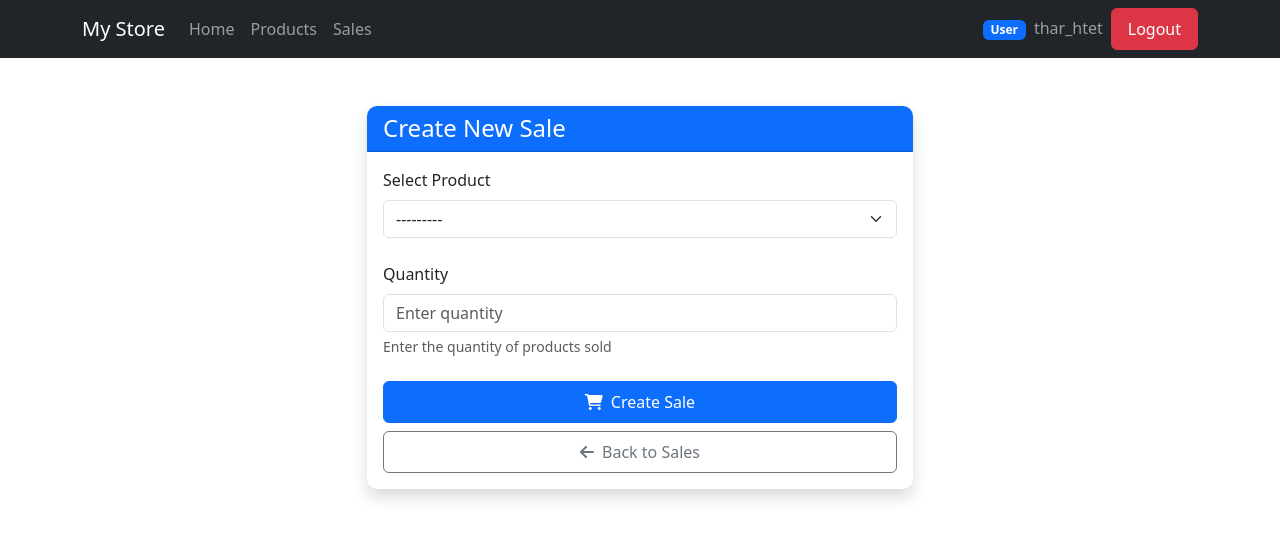
After one commit to TharHtet236401/django-groups, a Django app: page /add-sale/ in a window 1280 px wide. The commit adds this page. Shown: the top 539 px of the page. Run offline with Django 5.2, Linux system fonts and the light colour scheme; a user stored in the database is signed in; data comes from the database, SQL or seed files in the repository; both versions use the stored data as it was after the commit; some libraries are stand-ins or nearby versions.

Commit message:
Add sale management functionality with form validation and error handling. Introduce SaleForm for creating sales, update views and URLs for adding sales, and enhance sales template to display sold by information.

```diff
--- a/core/forms.py
+++ b/core/forms.py
@@ -3,7 +3,7 @@ from django.contrib.auth.models import User
 from django.contrib.auth import authenticate
 from django.core.validators import MinLengthValidator
 from django.contrib.auth.models import Group
-from .models import Product
+from .models import Product, Sale
 from .currency import CURRENCY_CHOICES
 
 ROLE_CHOICES = (
@@ -136,3 +136,39 @@ class ProductForm(forms.ModelForm):
         if commit:
             product.save()
         return product
+
+
+
+
+class SaleForm(forms.ModelForm):
+    product = forms.ModelChoiceField(
+        queryset=Product.objects.all(),
+        widget=forms.Select(attrs={
+            'class': 'form-select',
+            'placeholder': 'Select a product'
+        })
+    )
+    quantity = forms.IntegerField(
+        min_value=1,
+        widget=forms.NumberInput(attrs={
+            'class': 'form-control',
+            'placeholder': 'Enter quantity',
+            'min': '1'
+        })
+    )
+
+    class Meta:
+        model = Sale
+        fields = ['product', 'quantity']
+
+    def clean_product(self):
+        product = self.cleaned_data['product']
+        if product is None:
+            raise forms.ValidationError('Product is required.')
+        return product
+
+    def clean_quantity(self):
+        quantity = self.cleaned_data['quantity']
+        if quantity <= 0:
+            raise forms.ValidationError('Quantity must be greater than 0.')
+        return quantity
--- /dev/null
+++ b/core/templates/core/add_sale.html
@@ -0,0 +1,89 @@
+{% extends 'core/main.html' %}
+{% load widget_tweaks %}
+
+{% block content %}
+<div class="container py-5">
+    <div class="row justify-content-center">
+        <div class="col-md-8 col-lg-6">
+            <div class="card shadow">
+                <div class="card-header bg-primary text-white">
+                    <h2 class="h4 mb-0">Create New Sale</h2>
+                </div>
+                <div class="card-body">
+                    {% if messages %}
+                        <div class="messages mb-4">
+                            {% for message in messages %}
+                            <div class="alert alert-{{ message.tags }} alert-dismissible fade show" role="alert">
+                                {{ message }}
+                                <button type="button" class="btn-close" data-bs-dismiss="alert" aria-label="Close"></button>
+                            </div>
+                            {% endfor %}
+                        </div>
+                    {% endif %}
+
+                    <form method="post" class="needs-validation" novalidate>
+                        {% csrf_token %}
+                        <div class="mb-4">
+                            <label for="{{ form.product.id_for_label }}" class="form-label">Select Product</label>
+                            {% if form.product.errors %}
+                                {% render_field form.product class="form-select is-invalid" %}
+                                <div class="invalid-feedback">
+                                    {{ form.product.errors|join:", " }}
+                                </div>
+                            {% else %}
+                                {% render_field form.product class="form-select" %}
+                            {% endif %}
+                        </div>
+
+                        <div class="mb-4">
+                            <label for="{{ form.quantity.id_for_label }}" class="form-label">Quantity</label>
+                            {% if form.quantity.errors %}
+                                {% render_field form.quantity class="form-control is-invalid" %}
+                                <div class="invalid-feedback">
+                                    {{ form.quantity.errors|join:", " }}
+                                </div>
+                            {% else %}
+                                {% render_field form.quantity class="form-control" %}
+                            {% endif %}
+                            <div class="form-text">Enter the quantity of products sold</div>
+                        </div>
+
+                        <div class="d-grid gap-2">
+                            <button type="submit" class="btn btn-primary">
+                                <i class="fas fa-shopping-cart me-2"></i>Create Sale
+                            </button>
+                            <a href="{% url 'sales' %}" class="btn btn-outline-secondary">
+                                <i class="fas fa-arrow-left me-2"></i>Back to Sales
+                            </a>
+                        </div>
+                    </form>
+                </div>
+            </div>
+        </div>
+    </div>
+</div>
+
+<style>
+    .card {
+        border: none;
+        border-radius: 10px;
+    }
+    .card-header {
+        border-radius: 10px 10px 0 0 !important;
+    }
+    .form-control:focus, .form-select:focus {
+        border-color: #0d6efd;
+        box-shadow: 0 0 0 0.2rem rgba(13, 110, 253, 0.25);
+    }
+    .btn {
+        padding: 0.5rem 1rem;
+        font-weight: 500;
+    }
+    .alert {
+        border-radius: 8px;
+    }
+    .form-select {
+        cursor: pointer;
+    }
+</style>
+{% endblock %}
--- a/core/templates/core/sales.html
+++ b/core/templates/core/sales.html
@@ -23,7 +23,7 @@
 <div class="container mt-4">
     <div class="d-flex justify-content-between align-items-center mb-4">
         <h1 class="h2 text-primary">Sales Management</h1>
-        <a href="#" class="btn btn-primary">
+        <a href="{% url 'add_sale' %}" class="btn btn-primary">
             <i class="fas fa-plus"></i> Add New Sale
         </a>
     </div>
@@ -52,6 +52,7 @@
                         <tr>
                             <th class="ps-4">Product</th>
                             <th>Quantity</th>
+                            <th>Sold By</th>
                             <th class="text-end pe-4">Actions</th>
                         </tr>
                     </thead>
@@ -67,6 +68,9 @@
                             </td>
                             <td>
                                 <span class="badge bg-primary rounded-pill fs-6">{{ sale.quantity }}</span>
+                            </td>
+                            <td>
+                                <span class="badge bg-primary rounded-pill fs-6">{{ sale.sold_by.username }}</span>
                             </td>
                             <td class="text-end pe-4">
                                 <div class="btn-group">
--- a/core/urls.py
+++ b/core/urls.py
@@ -9,4 +9,5 @@ urlpatterns = [
     path('logout/', views.logout_view, name='logout'),
     path('register/', views.register_view, name='register'),
     path('add-product/', views.add_product_view, name='add_product'),
+    path('add-sale/', views.add_sale_view, name='add_sale'),
 ]
--- a/core/views.py
+++ b/core/views.py
@@ -6,7 +6,7 @@ from django.contrib.auth import login, logout
 from django.shortcuts import redirect
 from django.contrib import messages
 from django.contrib.auth.decorators import login_required
-from .forms import UserRegistrationForm, ProductForm
+from .forms import UserRegistrationForm, ProductForm, SaleForm
 from django.contrib.auth.models import Group
 
 @login_required
@@ -82,3 +82,25 @@ def add_product_view(request):
     except Exception as e:
         messages.error(request, f'Error adding product: {str(e)}')
         return render(request, 'core/add_product.html', {'form': ProductForm()})
+
+@permission_required('core.add_sale', raise_exception=True)
+def add_sale_view(request):
+    try:
+        if request.method == 'POST':
+            form = SaleForm(request.POST)
+            if form.is_valid():
+                sale = form.save(commit=False)
+                sale.sold_by = request.user
+                sale.save()
+                # Calculate total price
+                total_price = sale.product.price * sale.quantity
+                messages.success(request, f'Sale created successfully! Total: {sale.product.currency} {total_price:.2f}')
+                return redirect('sales')
+            else:
+                messages.error(request, 'Invalid form data. Please check your input.')
+        else:
+            form = SaleForm()
+        return render(request, 'core/add_sale.html', {'form': form})
+    except Exception as e:
+        messages.error(request, f'Error creating sale: {str(e)}')
+        return render(request, 'core/add_sale.html', {'form': SaleForm()})
```
Also changed, not shown: db.sqlite3.
